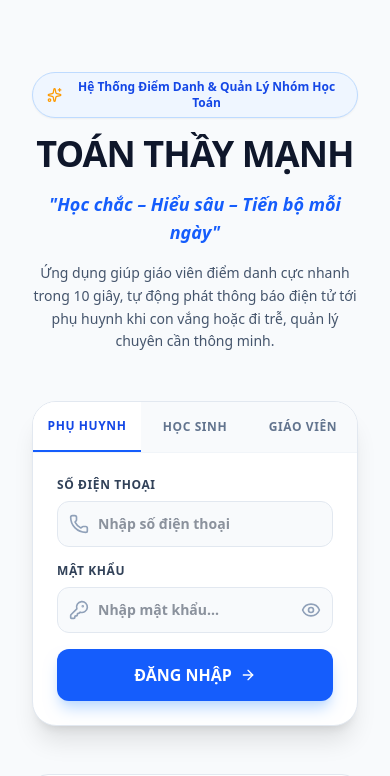
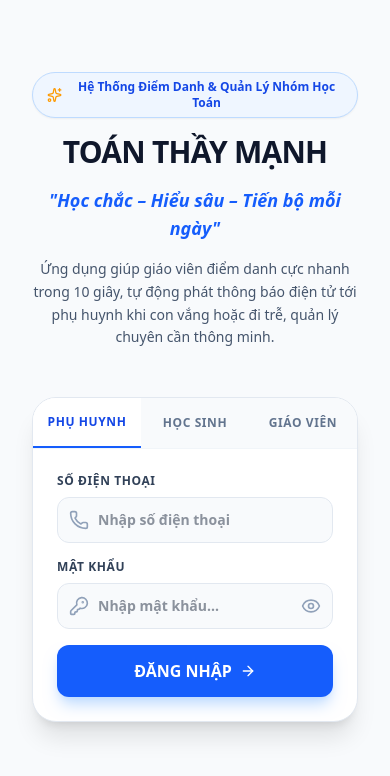
Before and after one commit to Toanthaymanhhoian0973852062/-i-m-danh, a React (Vite) app: page / in a window 390 px wide. Shown: the top 776 px of the page. Built offline with nearby package versions, Linux system fonts and the light colour scheme.

Commit message:
fix: sanitize input and improve navbar responsiveness
- Sanitize phone input by trimming and removing whitespaces during authentication.
- Adjust navbar text sizing and spacing for better mobile responsiveness.

```diff
--- a/src/components/LandingPage.tsx
+++ b/src/components/LandingPage.tsx
@@ -45,24 +45,25 @@ export const LandingPage: React.FC<LandingPageProps> = ({ onSelectUser }) => {
     setError('');
 
     let successUser = null;
+    const cleanIdentifier = identifier.trim().replace(/\s+/g, '');
 
     // Mock Authentication Logic
     if (activeTab === 'teacher') {
-      const foundTeacher = users.find(u => u.role === 'teacher' && u.phone === identifier);
+      const foundTeacher = users.find(u => u.role === 'teacher' && u.phone === cleanIdentifier);
       if (foundTeacher && password === (foundTeacher.password || 'phuocphu2024')) {
         successUser = foundTeacher;
       } else {
         setError('Số điện thoại hoặc Mã bảo mật không chính xác.');
       }
     } else if (activeTab === 'parent') {
-      const foundParent = users.find(u => u.role === 'parent' && u.phone === identifier);
+      const foundParent = users.find(u => u.role === 'parent' && u.phone === cleanIdentifier);
       if (foundParent && password === (foundParent.password || '123456')) {
         successUser = foundParent;
       } else {
         setError('Số điện thoại hoặc mật khẩu không chính xác.');
       }
     } else if (activeTab === 'student') {
-      const foundStudent = users.find(u => u.role === 'student' && u.phone === identifier);
+      const foundStudent = users.find(u => u.role === 'student' && u.phone === cleanIdentifier);
       if (foundStudent && password === (foundStudent.password || '123456')) {
         successUser = foundStudent;
       } else {
@@ -84,17 +85,17 @@ export const LandingPage: React.FC<LandingPageProps> = ({ onSelectUser }) => {
   };
 
   return (
-    <div className="min-h-[85vh] flex flex-col justify-between py-8 px-4 sm:px-6 max-w-5xl mx-auto">
+    <div className="flex flex-col py-8 px-4 sm:px-6 max-w-5xl mx-auto space-y-12">
 
       {/* Hero Header */}
-      <div className="text-center space-y-4 my-auto pt-4">
+      <div className="text-center space-y-4 pt-4">
 
         <div className="inline-flex items-center space-x-2 bg-blue-50 border border-blue-200 text-blue-700 font-bold text-xs px-3.5 py-1.5 rounded-full shadow-xs">
           <Sparkles className="w-4 h-4 text-amber-500" />
           <span>Hệ Thống Điểm Danh & Quản Lý Nhóm Học Toán</span>
         </div>
 
-        <h1 className="text-4xl sm:text-5xl font-black text-slate-900 tracking-tight">
+        <h1 className="text-3xl sm:text-5xl font-black text-slate-900 tracking-tight whitespace-nowrap">
           TOÁN THẦY MẠNH
         </h1>
 
@@ -154,6 +155,7 @@ export const LandingPage: React.FC<LandingPageProps> = ({ onSelectUser }) => {
                     onChange={(e) => setIdentifier(e.target.value)}
                     className="pl-10 w-full py-3 bg-slate-50 border border-slate-200 rounded-xl text-sm font-semibold focus:outline-none focus:ring-2 focus:ring-blue-500/20 focus:border-blue-500 transition-all"
                     placeholder="Nhập số điện thoại"
+                    autoComplete="tel"
                     required
                   />
                 </div>
@@ -173,6 +175,7 @@ export const LandingPage: React.FC<LandingPageProps> = ({ onSelectUser }) => {
                     onChange={(e) => setPassword(e.target.value)}
                     className="pl-10 pr-10 w-full py-3 bg-slate-50 border border-slate-200 rounded-xl text-sm font-semibold focus:outline-none focus:ring-2 focus:ring-blue-500/20 focus:border-blue-500 transition-all"
                     placeholder="Nhập mật khẩu..."
+                    autoComplete="current-password"
                     required
                   />
                   <button
@@ -193,6 +196,7 @@ export const LandingPage: React.FC<LandingPageProps> = ({ onSelectUser }) => {
 
               <button
                 type="submit"
+                onClick={handleLogin}
                 className="w-full mt-2 bg-blue-600 hover:bg-blue-700 text-white font-bold py-3.5 rounded-xl shadow-lg shadow-blue-200 transition-all flex justify-center items-center gap-2"
               >
                 <span>ĐĂNG NHẬP</span>
--- a/src/components/Navbar.tsx
+++ b/src/components/Navbar.tsx
@@ -92,10 +92,10 @@ export const Navbar: React.FC<NavbarProps> = ({
               <GraduationCap className="w-6 h-6" />
             </div>
             <div>
-              <div className="text-blue-700 font-bold text-lg uppercase tracking-tighter">
+              <div className="text-blue-700 font-bold text-base md:text-lg uppercase tracking-tighter whitespace-nowrap">
                 TOÁN THẦY MẠNH
               </div>
-              <div className="text-slate-400 text-[10px] font-semibold uppercase tracking-widest leading-none">
+              <div className="text-slate-400 text-[9px] md:text-[10px] font-semibold uppercase tracking-widest leading-none whitespace-nowrap mt-0.5">
                 Hệ thống Điểm danh
               </div>
             </div>
```
